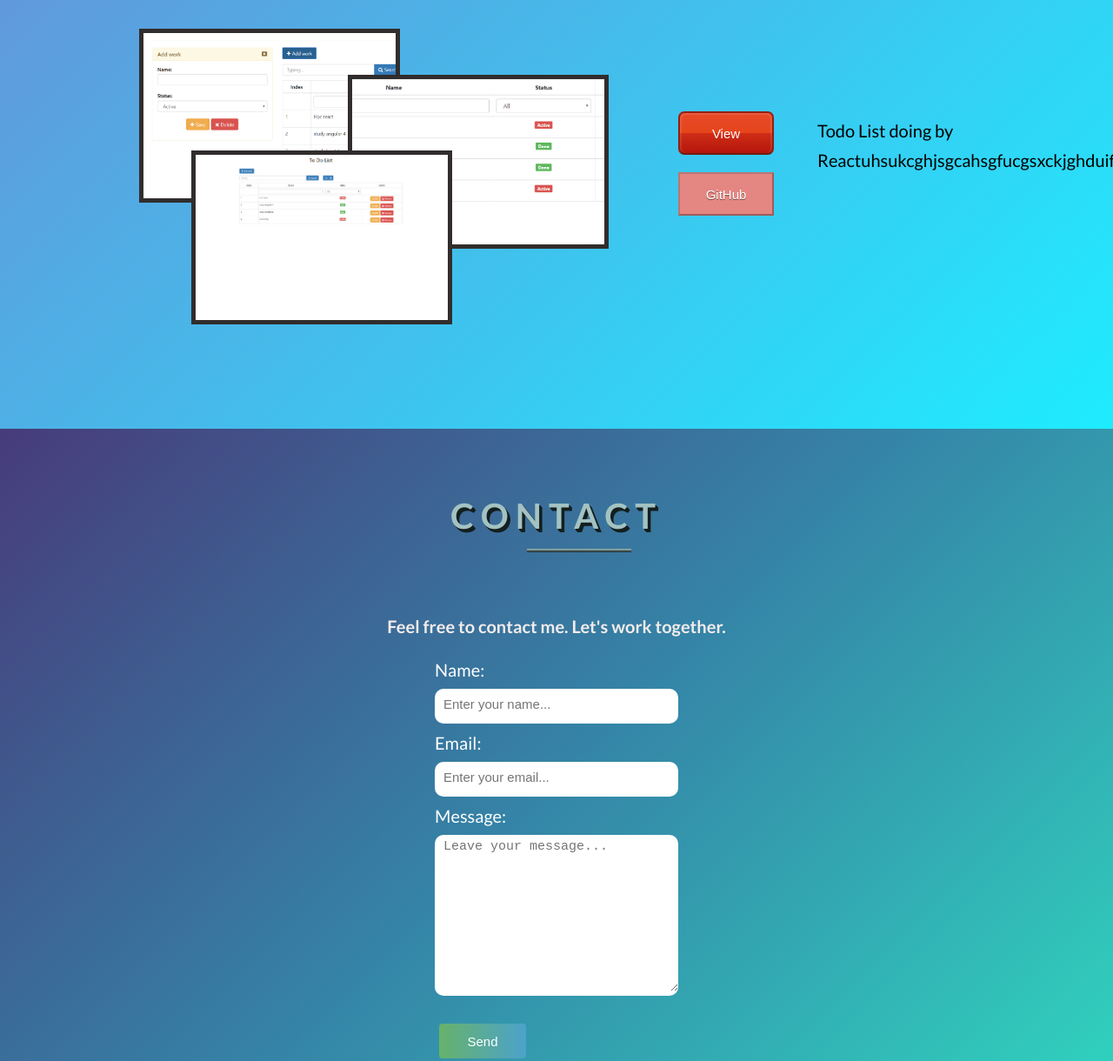
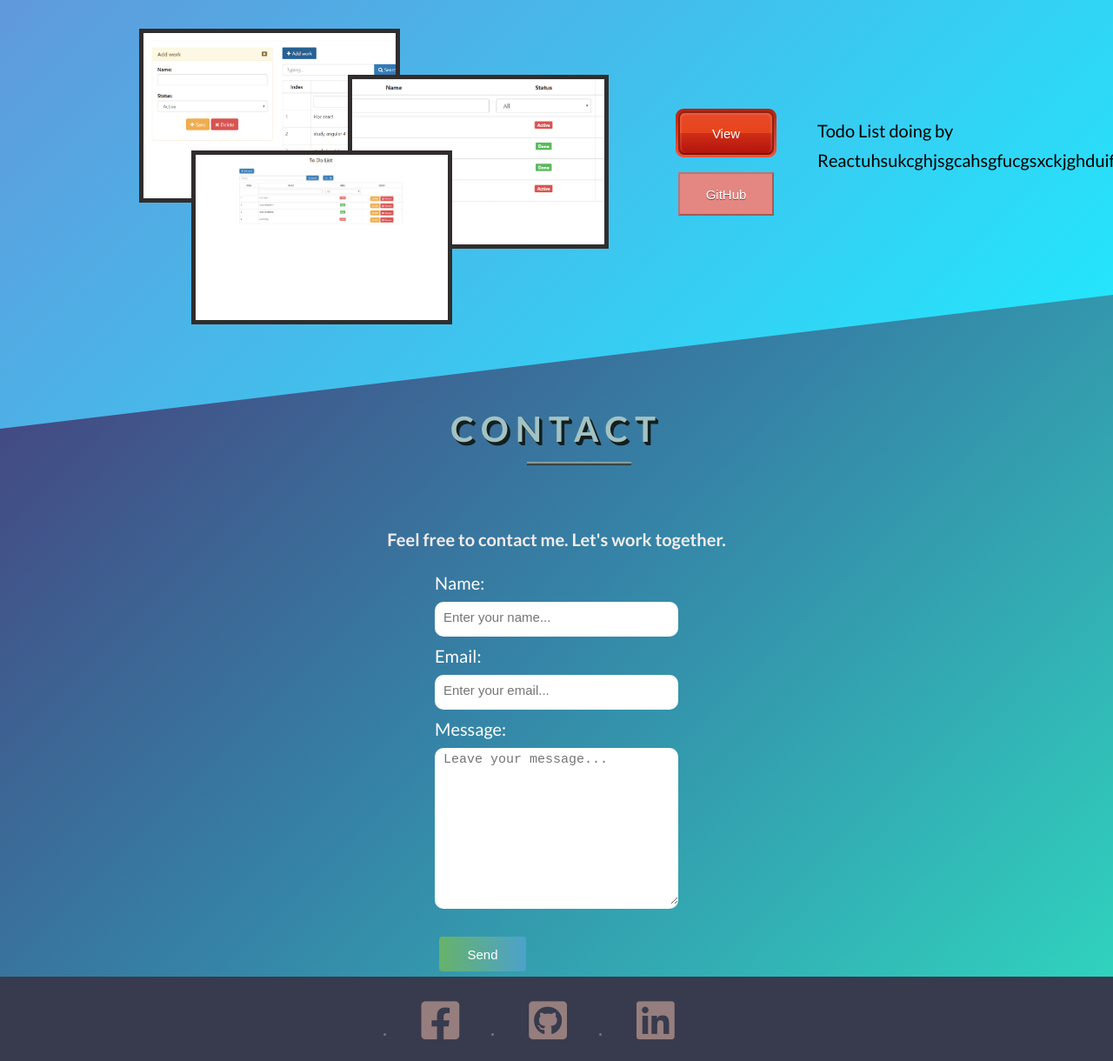
Before and after one commit to huongnguyen1709/my-portfolio, a website: page index.html in a window 1280 px wide. Shown: the part 4157-5377 px from the top of the page at 87% size. Drawn offline with Linux system fonts and the light colour scheme.

Commit message:
contact sextion style

```diff
--- a/css/style.css
+++ b/css/style.css
@@ -508,6 +508,7 @@ body {
 .section-project{
     width: 100%;
     height: 220rem;
+    position: relative;
     /* background: radial-gradient(ellipse at bottom, #96deda  0%, #50c9c3 100%); */
     /* background-image: linear-gradient(to right, #ffc3a0, #ffafbd); */
     /* background-image: linear-gradient(-20deg, #d558c8 0%, #24d292 100%); */
@@ -516,6 +517,9 @@ body {
     /* background-image: linear-gradient(to top, #4fb576 0%, #44c489 30%, #28a9ae 46%, #28a2b7 59%, #4c7788 71%, #6c4f63 86%, #432c39 100%); */
     /* background-image: linear-gradient(60deg, #64b3f4 0%, #c2e59c 100%); */
     /* background-image: linear-gradient(to right, #f78ca0 0%, #f9748f 19%, #fd868c 60%, #fe9a8b 100%); */
+    -webkit-clip-path: polygon(0 0, 100% 0, 100% 93%, 0 100%);
+    clip-path: polygon(0 0, 100% 0, 100% 93%, 0 100%);
+    z-index: 10;
   }
 
 .project-header {
@@ -767,9 +771,27 @@ body {
 /* SECTION CONTACT */
 .section-contact {
     width: 100%;
-    height: 75rem;
+    height: 85rem;
+    margin-top: -22rem;
     /* background-color: rgb(99, 119, 126); */
     background-image: linear-gradient(-225deg, #473B7B 0%, #3584A7 51%, #30D2BE 100%);
+   position: relative;
+   z-index: 2;
+}
+
+.position {
+    width: 100%;
+    height: 70rem;
+    position: absolute;
+    top: 12rem;
+    left: 0;
+}
+
+.contact-header {
+    width: 100%;
+    height: 20rem;
+    margin-bottom: 1rem;
+    position: relative;
 }
 
 .contact-title {
--- a/index.html
+++ b/index.html
@@ -214,7 +214,8 @@
                 My experience
             </section> -->
             <section class="section-contact" id="contact">
-                <div class="project-header">
+                <div class="position">
+                        <div class="contact-header">
                                 <h1 class="contact-title title">Contact</h1>
                                 <div class="section-bar contact-bar"></div>
                             </div>
@@ -233,6 +234,7 @@
                                 <br><br>
                                 <button class="btn-send" value="Submit">Send</button>
                               </form>
+                </div>
             </section>
         </main>
 
```
Lines whose indentation alone changed are shown as unchanged.
